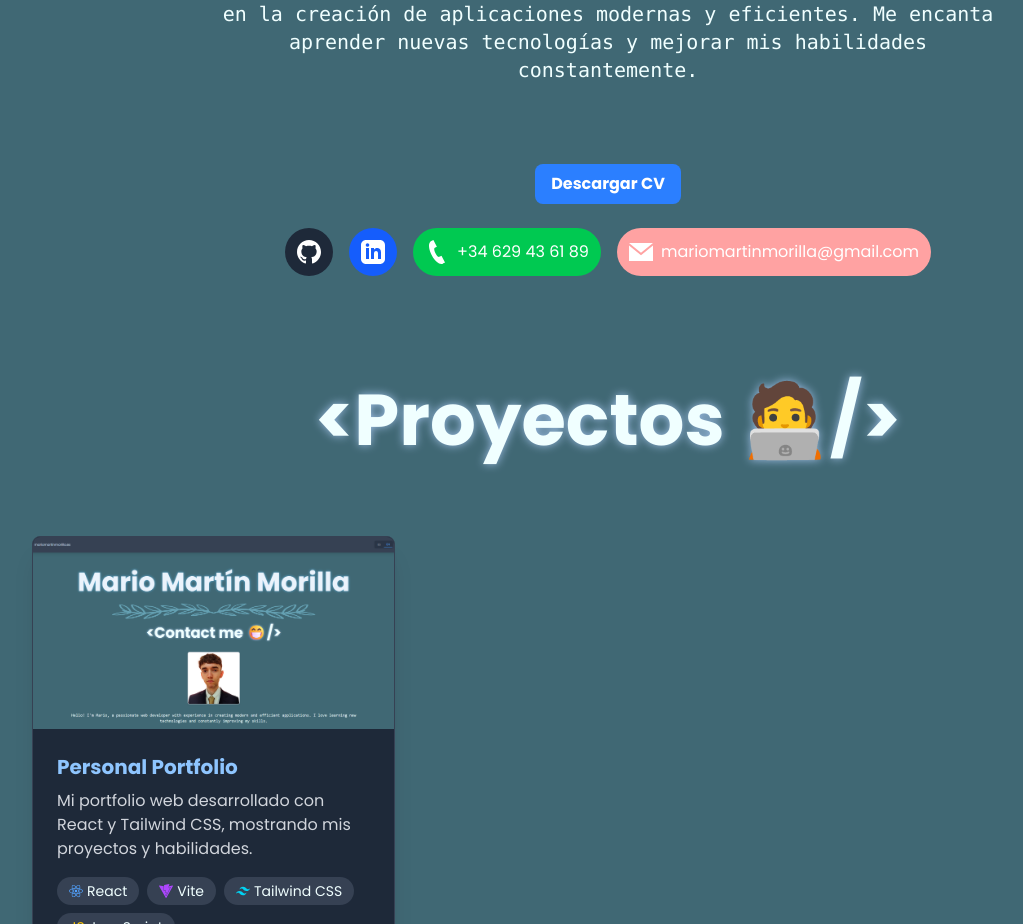
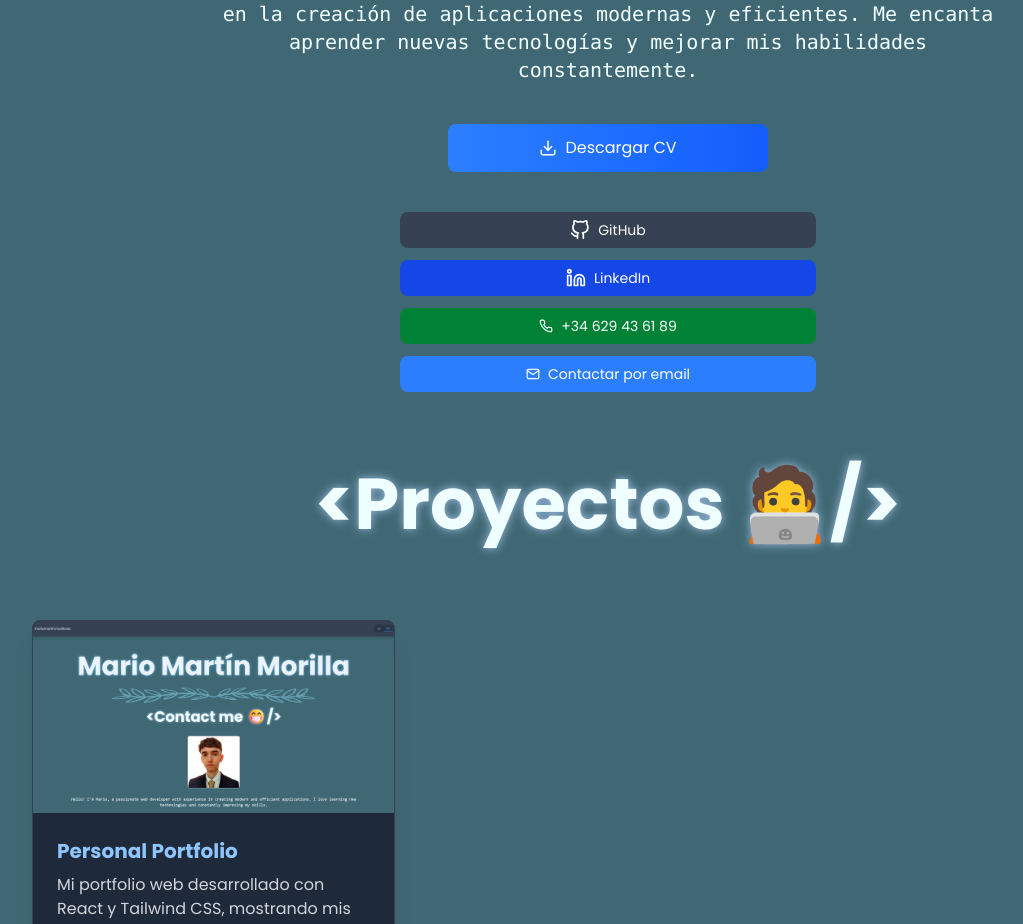
Before and after one commit to IHoracio/porfolio-web, a React (Vite) app: page / in a window 1280 px wide. Shown: the part 890-1814 px from the top of the page, without its empty margins (32-1055 px from the left). Built offline with nearby package versions, Linux system fonts and the light colour scheme.

Commit message:
Contact cart updated

```diff
--- a/package.json
+++ b/package.json
@@ -11,6 +11,7 @@
   },
   "dependencies": {
     "@tailwindcss/vite": "^4.1.4",
+    "framer-motion": "^12.18.1",
     "react": "^19.0.0",
     "react-dom": "^19.0.0",
     "react-icons": "^5.5.0",
--- a/src/components/sections/contacto.jsx
+++ b/src/components/sections/contacto.jsx
@@ -1,8 +1,11 @@
 import cv from '../../assets/documents/CV-MarioMartinMorilla.pdf';
 import useTranslations from '../hooks/useTranslations';
+import { FiDownload, FiGithub, FiLinkedin, FiPhone, FiMail } from 'react-icons/fi';
+import { motion } from 'framer-motion';
 
 export default function SobreMi() {
   const t = useTranslations();
+
   const handleDownloadCV = () => {
     const link = document.createElement('a');
     link.href = cv;
@@ -10,58 +13,137 @@ export default function SobreMi() {
     link.click();
   };
 
+  const buttonVariants = {
+    hover: { y: -2 },
+    tap: { scale: 0.98 }
+  };
+
   return (
-    <>
-      <button
-        onClick={handleDownloadCV}
-        className="block mx-auto bg-blue-500 hover:bg-blue-600 text-white font-bold py-2 px-4 rounded-lg transition-colors mt-8 mb-6 md:mt-23 lg:mt-20"
-      >
-        {t.downloadCV}
-      </button>
+    <div className="max-w-md mx-auto px-4 mt-10">
+      {/* Botón Descargar CV */}
+      <div className="flex justify-center mb-8 md:mb-10">
+        <motion.button
+          onClick={handleDownloadCV}
+          variants={buttonVariants}
+          whileHover="hover"
+          whileTap="tap"
+          className="relative overflow-hidden group w-full max-w-xs"
+        >
+          <div className="absolute inset-0 bg-gradient-to-r from-blue-500 to-blue-600 group-hover:from-blue-600 group-hover:to-blue-700 transition-all duration-300 rounded-lg"></div>
+          <div className="relative flex items-center justify-center gap-2 py-3 px-6 text-white font-medium rounded-lg">
+            <FiDownload className="text-lg" />
+            <span>{t.downloadCV}</span>
+          </div>
+        </motion.button>
+      </div>
 
-      <div className="flex justify-center gap-4 mt-6 flex-wrap">
-        <a
+      {/* Botones de contacto */}
+      <div className="grid grid-cols-2 gap-3 sm:gap-4 md:grid-cols-4">
+        {/* GitHub */}
+        <motion.a
           href="https://github.com/IHoracio"
           target="_blank"
           rel="noopener noreferrer"
-          className="bg-gray-800 hover:bg-gray-700 text-white p-3 rounded-full transition-colors"
+          variants={buttonVariants}
+          whileHover="hover"
+          whileTap="tap"
+          className="bg-gray-700 hover:bg-gray-600 rounded-lg p-3 flex flex-col items-center justify-center text-white transition-all border border-gray-500 sm:hidden"
         >
-          <svg xmlns="http://www.w3.org/2000/svg" width="24" height="24" viewBox="0 0 24 24" fill="white">
-            <path d="M12 0c-6.626 0-12 5.373-12 12 0 5.302 3.438 9.8 8.207 11.387.599.111.793-.261.793-.577v-2.234c-3.338.726-4.033-1.416-4.033-1.416-.546-1.387-1.333-1.756-1.333-1.756-1.089-.745.083-.729.083-.729 1.205.084 1.839 1.237 1.839 1.237 1.07 1.834 2.807 1.304 3.492.997.107-.775.418-1.305.762-1.604-2.665-.305-5.467-1.334-5.467-5.931 0-1.311.469-2.381 1.236-3.221-.124-.303-.535-1.524.117-3.176 0 0 1.008-.322 3.301 1.23.957-.266 1.983-.399 3.003-.404 1.02.005 2.047.138 3.006.404 2.291-1.552 3.297-1.23 3.297-1.23.653 1.653.242 2.874.118 3.176.77.84 1.235 1.911 1.235 3.221 0 4.609-2.807 5.624-5.479 5.921.43.372.823 1.102.823 2.222v3.293c0 .319.192.694.801.576 4.765-1.589 8.199-6.086 8.199-11.386 0-6.627-5.373-12-12-12z"/>
-          </svg>
-        </a>
+          <div className="bg-gray-800 p-2 rounded-full mb-2">
+            <FiGithub className="text-xl" />
+          </div>
+          <span className="text-xs sm:text-sm font-medium">GitHub</span>
+        </motion.a>
 
-        <a
+        {/* LinkedIn */}
+        <motion.a
           href="https://www.linkedin.com/in/mariomartinmorilla/"
           target="_blank"
           rel="noopener noreferrer"
-          className="bg-blue-600 hover:bg-blue-700 text-white p-3 rounded-full transition-colors"
+          variants={buttonVariants}
+          whileHover="hover"
+          whileTap="tap"
+          className="bg-blue-700 hover:bg-blue-600 rounded-lg p-3 flex flex-col items-center justify-center text-white transition-all border border-blue-500 sm:hidden"
         >
-          <svg xmlns="http://www.w3.org/2000/svg" width="24" height="24" viewBox="0 0 24 24" fill="white">
-            <path d="M19 0h-14c-2.761 0-5 2.239-5 5v14c0 2.761 2.239 5 5 5h14c2.762 0 5-2.239 5-5v-14c0-2.761-2.238-5-5-5zm-11 19h-3v-11h3v11zm-1.5-12.268c-.966 0-1.75-.79-1.75-1.764s.784-1.764 1.75-1.764 1.75.79 1.75 1.764-.783 1.764-1.75 1.764zm13.5 12.268h-3v-5.604c0-3.368-4-3.113-4 0v5.604h-3v-11h3v1.765c1.396-2.586 7-2.777 7 2.476v6.759z"/>
-          </svg>
-        </a>
+          <div className="bg-blue-600 p-2 rounded-full mb-2">
+            <FiLinkedin className="text-xl" />
+          </div>
+          <span className="text-xs sm:text-sm font-medium">LinkedIn</span>
+        </motion.a>
 
-        <a
+        {/* Teléfono */}
+        <motion.a
           href="tel:+34629436189"
-          className="bg-green-500 hover:bg-green-600 text-white p-3 rounded-full transition-colors flex items-center gap-2"
+          variants={buttonVariants}
+          whileHover="hover"
+          whileTap="tap"
+          className="bg-green-700 hover:bg-green-600 rounded-lg p-3 flex flex-col items-center justify-center text-white transition-all border border-green-500 sm:hidden"
         >
-          <svg xmlns="http://www.w3.org/2000/svg" width="24" height="24" viewBox="0 0 24 24" fill="white">
-            <path d="M20 22.621l-3.521-6.795c-.008.004-1.974.97-2.064 1.011-2.24 1.086-6.799-7.82-4.609-8.994l2.083-1.026-3.493-6.817-2.106 1.039c-7.202 3.755 4.233 25.982 11.6 22.615.121-.055 2.102-1.029 2.11-1.033z"/>
-          </svg>
+          <div className="bg-green-500 p-2 rounded-full mb-2">
+            <FiPhone className="text-xl" />
+          </div>
+          <span className="text-xs sm:text-sm font-medium">+34 629 43 61 89</span>
+        </motion.a>
+
+        {/* Email */}
+        <motion.a
+          href="mailto:mariomartinmorilla@gmail.com"
+          variants={buttonVariants}
+          whileHover="hover"
+          whileTap="tap"
+          className="bg-blue-500 hover:bg-blue-400 rounded-lg p-3 flex flex-col items-center justify-center text-white transition-all border border-blue-400 sm:hidden"
+        >
+          <div className="bg-blue-400 p-2 rounded-full mb-2">
+            <FiMail className="text-xl" />
+          </div>
+          <span className="text-[0.6rem] sm:text-sm font-medium">mariomartinmorilla@gmail.com</span>
+        </motion.a>
+      </div>
+
+      {/* Telf y correo tablets/PC */}
+      <div className="mt-6 hidden md:contents space-y-3">
+        <motion.a
+          href="https://github.com/IHoracio"
+          variants={buttonVariants}
+          whileHover="hover"
+          whileTap="tap"
+          className="flex items-center justify-center bg-gray-700 hover:bg-gray-600 text-white py-2 px-4 rounded-lg transition-all text-sm"
+        >
+          <FiGithub className="text-xl mr-2" />
+          <span className="text-xs sm:text-sm font-medium">GitHub</span>
+        </motion.a>
+        <motion.a
+          href="mailto:mariomartinmorilla@gmail.com"
+          variants={buttonVariants}
+          whileHover="hover"
+          whileTap="tap"
+          className="flex items-center justify-center bg-blue-700 hover:bg-blue-600 text-white py-2 px-4 rounded-lg transition-all text-sm"
+        >
+          <FiLinkedin className="text-xl mr-2" />
+          <span className="text-xs sm:text-sm font-medium">LinkedIn</span>
+        </motion.a>
+        <motion.a
+          href="tel:+34629436189"
+          variants={buttonVariants}
+          whileHover="hover"
+          whileTap="tap"
+          className="flex items-center justify-center bg-green-700 hover:bg-green-600 text-white py-2 px-4 rounded-lg transition-all text-sm"
+        >
+          <FiPhone className="mr-2" />
           <span>+34 629 43 61 89</span>
-        </a>
+        </motion.a>
 
-        <a
+        <motion.a
           href="mailto:mariomartinmorilla@gmail.com"
-          className="bg-red-300 hover:bg-red-400 text-white p-3 rounded-full transition-colors flex items-center gap-2"
+          variants={buttonVariants}
+          whileHover="hover"
+          whileTap="tap"
+          className="flex items-center justify-center bg-blue-500 hover:bg-blue-400 text-white py-2 px-4 rounded-lg transition-all text-sm"
         >
-          <svg xmlns="http://www.w3.org/2000/svg" width="24" height="24" viewBox="0 0 24 24" fill="white">
-            <path d="M12 12.713l-11.985-9.713h23.97l-11.985 9.713zm0 2.574l-12-9.725v15.438h24v-15.438l-12 9.725z"/>
-          </svg>
-          <span>mariomartinmorilla@gmail.com</span>
-        </a>
+          <FiMail className="mr-2" />
+          <span>Contactar por email</span>
+        </motion.a>
       </div>
-    </>
+    </div>
   );
 }
--- a/src/components/sections/proyectos.jsx
+++ b/src/components/sections/proyectos.jsx
@@ -35,7 +35,7 @@ export default function Proyectos() {
     <section id="proyectos" className="py-12 px-4 md:px-8 lg:px-16">
       <div className="relative">
         <h3
-          className="text-3xl font-bold text-center mt-10 md:text-5xl md:mt-15 lg:text-7xl relative"
+          className="text-3xl font-bold text-center mt-1 md:text-5xl md:mt-7 lg:text-7xl relative"
           style={{
             opacity: 1,
             transform: 'scale(1)',
```
Also changed, not shown: 1 other file (tests, documents, lock files or other folders).
